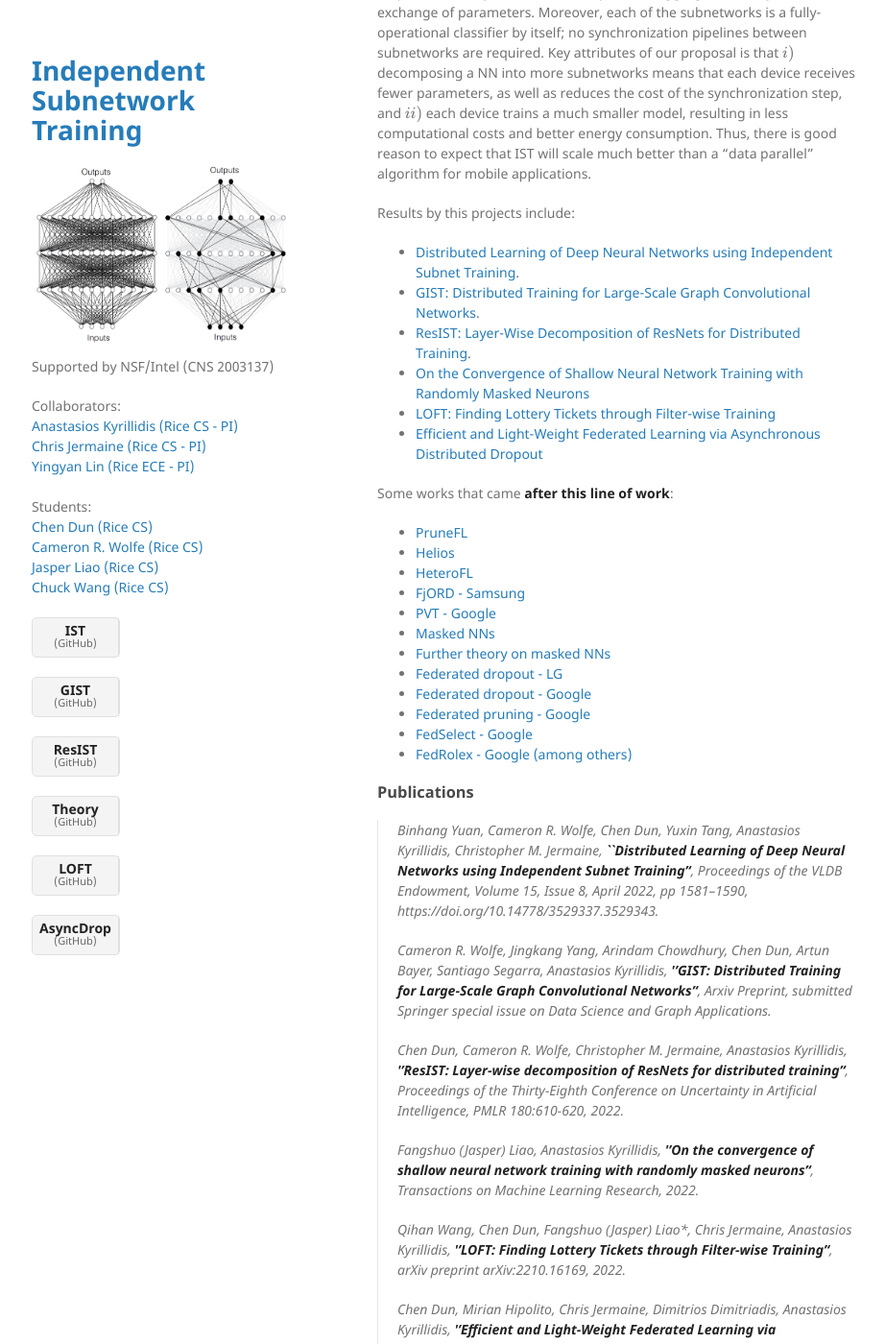
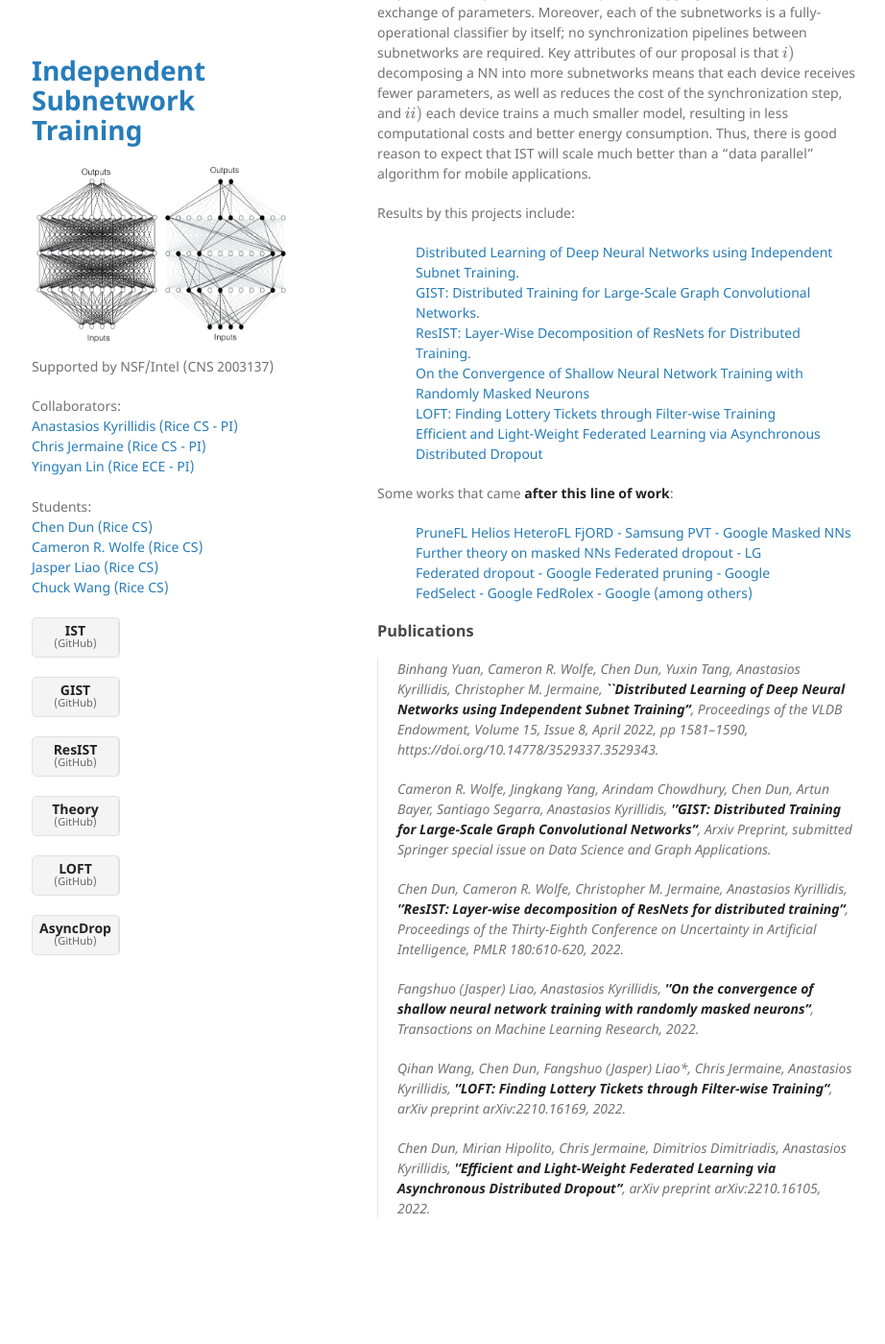
Before and after one commit to akyrillidis/ist, a Jekyll site: the page built from index.md, in a window 1280 px wide and 1400 px high, scrolled down 391 px. Shown: the whole window at 96% size, without its empty margins (177-1099 px from the left). Built offline with Jekyll 4.4.1, drawn with Linux system fonts in a browser that asks for light colours; formulas are drawn with MathJax 3; after the commit the page ends 1730 px from its top, so only the background shows below that.

Commit message:
Update jekyll-theme-minimal.scss

```diff
--- a/_sass/jekyll-theme-minimal.scss
+++ b/_sass/jekyll-theme-minimal.scss
@@ -65,6 +65,11 @@ blockquote {
   margin:0;
   padding:0 0 0 20px;
   font-style:italic;
+}
+
+ul > li {
+    display: inline-block;
+    /* You can also add some margins here to make it look prettier */
 }
 
 code, pre {
```
